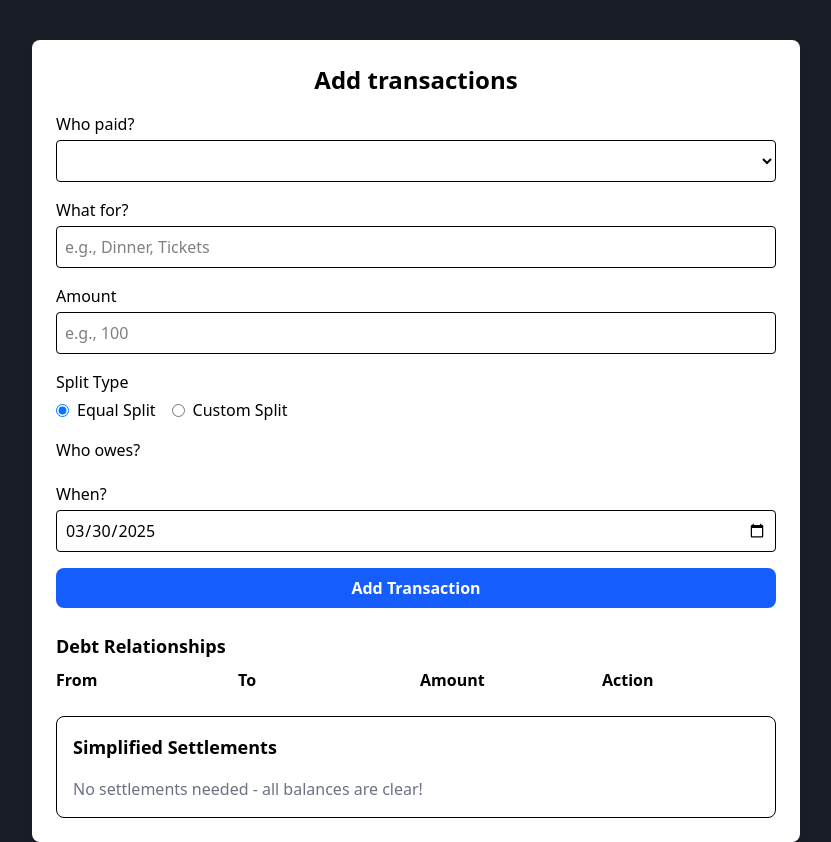
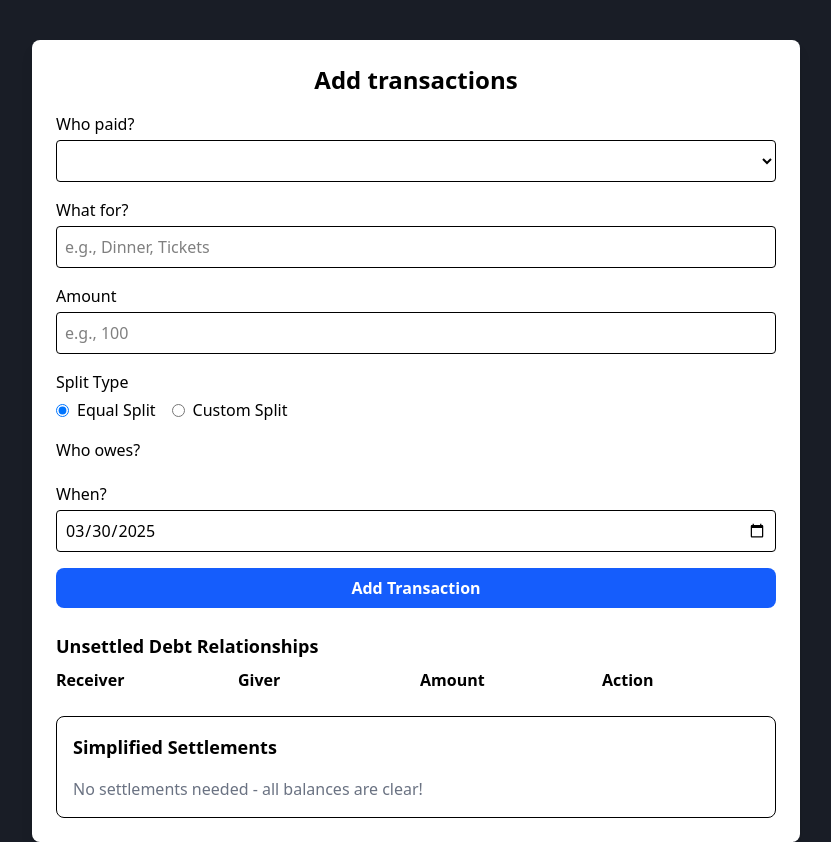
Before and after one commit to Sahil1607cms/SettleMate, a React (Vite) app in the folder settlemate/: page / in a window 1280 px wide. Both pictures are taken after typing "Sample", "Sample" into the empty fields and a click on the button "Create Group". Shown: the whole page, without its empty margins (224-1055 px from the left). Built offline with nearby package versions, Linux system fonts and the light colour scheme.

Commit message:
bug fixing( remaining bug of checkbox equal split custom split)

```diff
--- a/settlemate/src/components/DebtGraph.jsx
+++ b/settlemate/src/components/DebtGraph.jsx
@@ -5,10 +5,10 @@ const DebtGraph = ({ debtGraph, onClearDebt }) => {
 
   return (
     <div className="mt-6">
-      <h3 className="text-lg font-semibold mb-2">Debt Relationships</h3>
+      <h3 className="text-lg font-semibold mb-2">Unsettled Debt Relationships</h3>
       <div className="grid grid-cols-4 gap-2">
-        <div className="font-bold">From</div>
-        <div className="font-bold">To</div>
+        <div className="font-bold">Receiver</div>
+        <div className="font-bold">Giver</div>
         <div className="font-bold">Amount</div>
         <div className="font-bold">Action</div>
 
@@ -25,7 +25,7 @@ const DebtGraph = ({ debtGraph, onClearDebt }) => {
                       className="text-blue-500 hover:text-blue-700 text-sm"
                       onClick={() => onClearDebt(from, to)}
                     >
-                      Clear
+                      Settle
                     </button>
                   </div>
                 </React.Fragment>
--- a/settlemate/src/components/Transactions.jsx
+++ b/settlemate/src/components/Transactions.jsx
@@ -9,7 +9,7 @@ const initializeTransaction = (members, defaultPayer = "") => ({
   amount: "",
   splitAmong: members.reduce((acc, member) => {
     // Initialize all members except payer
-    if (member !== defaultPayer) acc[member] = 0; //by default we are going with custom split approach, handling equal split in calculate share function
+    if (member !== defaultPayer) acc[member] = 0;
     return acc;
   }, {}),
   date: new Date().toISOString().split("T")[0],
@@ -27,6 +27,7 @@ const calculateShares = (transaction, splitType, groupMembers) => {
       return acc;
     }, {});
   }
+  else
   return { ...transaction.splitAmong };
 };
 
@@ -186,6 +187,7 @@ const Transactions = () => {
 
     setGroupInfo(updatedGroup);
     setTransactions([...transactions, transactionRecord]);
+    //resetting the newTransaction for fresh transaction
     setNewTransaction(
       initializeTransaction(groupInfo.members, newTransaction.payer)
     );
```
